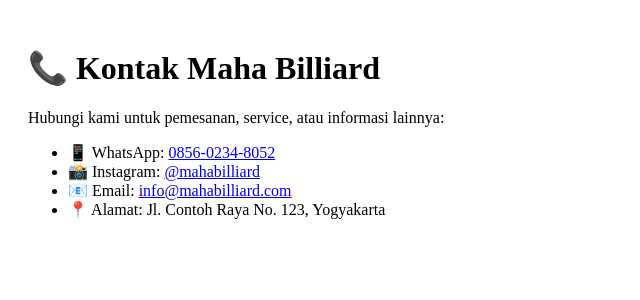
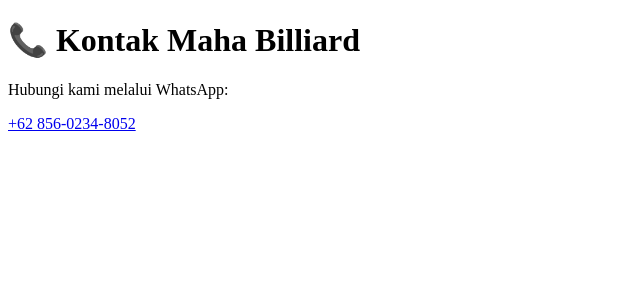
Before and after one commit to mahabilliardofficial/maha-billiard, a Next.js app: page /kontak in a window 1280 px wide. Shown: the top 300 px of the page, without its empty margins (0-640 px from the left). Built offline with nearby package versions, Linux system fonts and the light colour scheme.

Commit message:
Update kontak.js

```diff
--- a/pages/kontak.js
+++ b/pages/kontak.js
@@ -1,16 +1,17 @@
 
 export default function Kontak() {
   return (
-    <div style={{ padding: 20 }}>
-      <h1>📞 Kontak Maha Billiard</h1>
-      <p>Hubungi kami untuk pemesanan, service, atau informasi lainnya:</p>
-
-      <ul>
-        <li>📱 WhatsApp: <a href="https://wa.me/6285602348052" target="_blank">0856-0234-8052</a></li>
-        <li>📸 Instagram: <a href="https://instagram.com/mahabilliard" target="_blank">@mahabilliard</a></li>
-        <li>📧 Email: <a href="mailto:info@mahabilliard.com">info@mahabilliard.com</a></li>
-        <li>📍 Alamat: Jl. Contoh Raya No. 123, Yogyakarta</li>
-      </ul>
+    <div className="p-6">
+      <h1 className="text-2xl font-bold mb-4">📞 Kontak Maha Billiard</h1>
+      <p>Hubungi kami melalui WhatsApp:</p>
+      <a
+        href="https://wa.me/6285602348052"
+        target="_blank"
+        rel="noopener noreferrer"
+        className="text-green-600 font-semibold underline"
+      >
+        +62 856-0234-8052
+      </a>
     </div>
   );
 }
```
